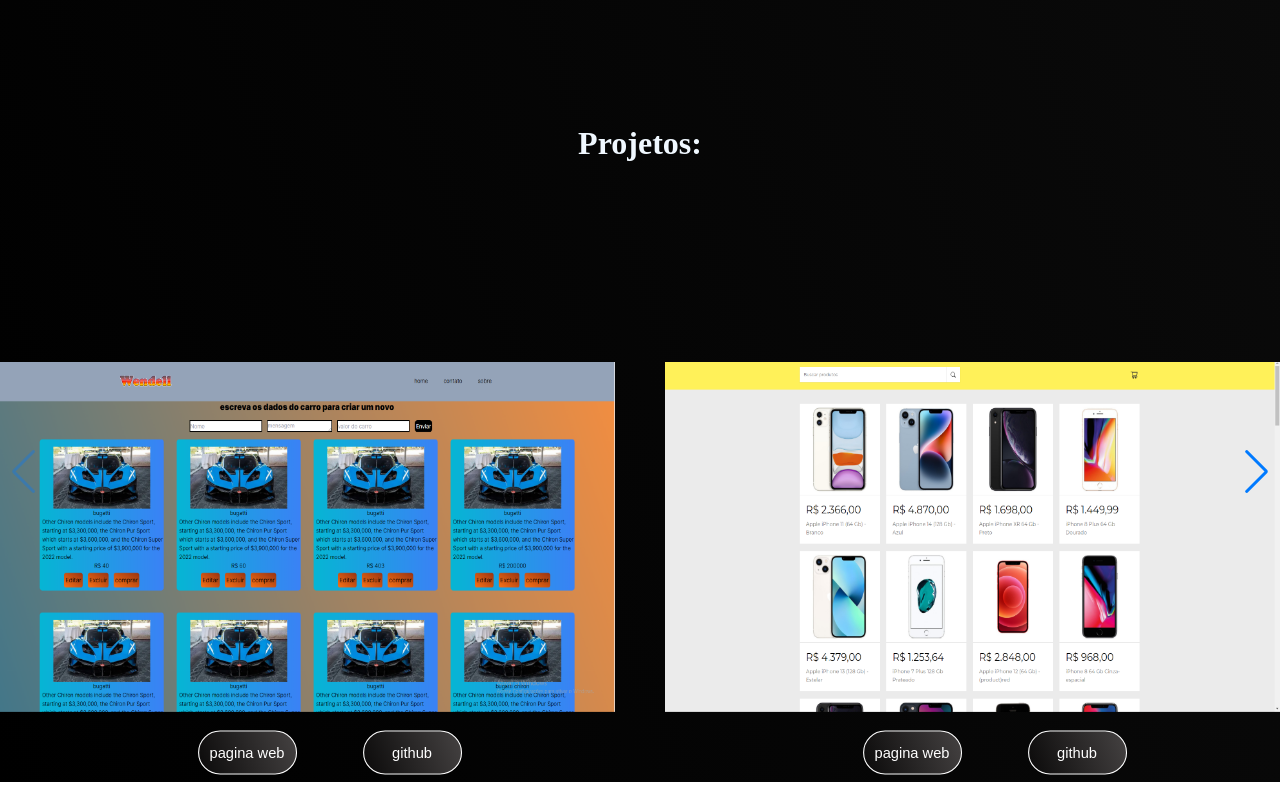
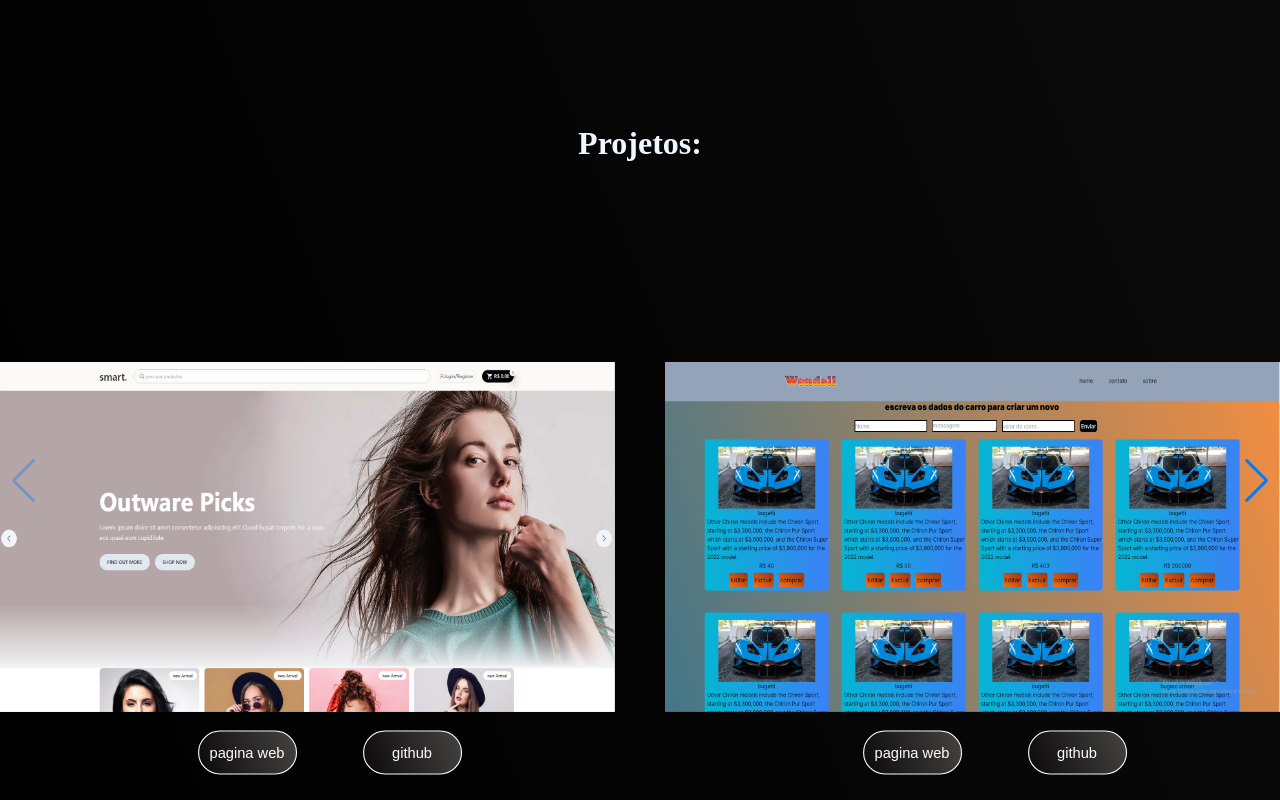
Before and after one commit to wendeltpds/portfolio, a React (Create React App) app: page / in a window 1280 px wide. Shown: the part 2855-3655 px from the top of the page. Built offline with nearby package versions, Linux system fonts and the light colour scheme.

Commit message:
adicionando novo projeto

```diff
--- a/src/components/projetos.js
+++ b/src/components/projetos.js
@@ -4,8 +4,10 @@
 import carro from '../components/imagem/pagina-carro.png'
 import costs from '../components/imagem/costs.png'
 import tailwind from '../components/imagem/projeto-tailwind.png'
+import wendelshop from "./imagem/wendelshop.png"
 import React from 'react';
 import Projeto from './projetos2'
+
 
 
 import { Swiper, SwiperSlide } from 'swiper/react';
@@ -55,6 +57,9 @@
               navigation
             >
               <SwiperSlide>
+                < Projeto imagem={wendelshop} pagina="https://wendelshop.vercel.app/" github="https://github.com/wendeltpds/wendelshop" mensagem="projeto criado com react , Next , typescript , tailwindcss , NextAuth , stripe.js" />
+              </SwiperSlide>
+              <SwiperSlide>
                 < Projeto imagem={tailwind} pagina="https://nexttailwind-gamma.vercel.app/" github="https://github.com/wendeltpds/nexttailwind"  mensagem="projeto criado com react.js , next.js 13 , tailwindcss , JSON-server  ,esse projeto criei somente para treinar minhas abilidades ."/>
               </SwiperSlide>
               <SwiperSlide>
@@ -69,6 +74,7 @@
               <SwiperSlide>
                 < Projeto imagem={costs} pagina="https://costs-ruddy.vercel.app/" github="https://github.com/wendeltpds/costs" mensagem="projeto criado com react.js e json-server com ajuda do youtuber matheus battisti quando estava iniciando meus estudos com react.js " />
               </SwiperSlide>
+              https://wendelshop.vercel.app/
 
             </Swiper>
             </div>
```
Also changed, not shown: src/components/imagem/wendelshop.png (added).
